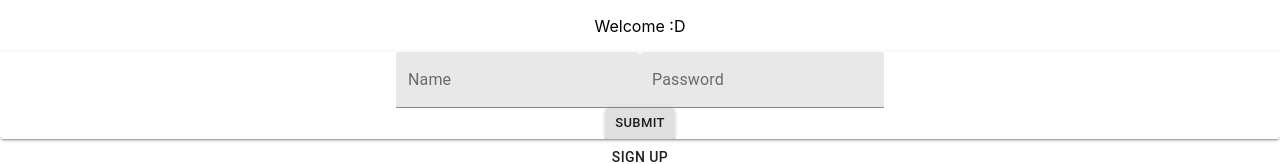
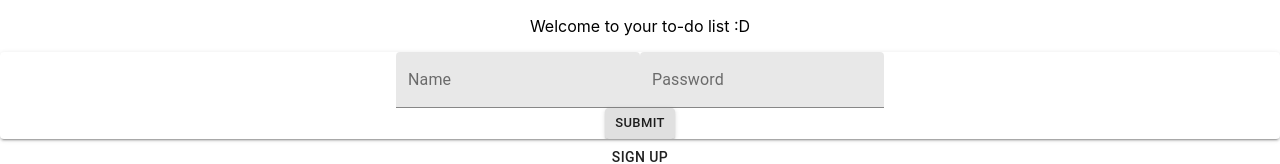
Before and after one commit to hellothai/simple_todolist, a React (Create React App) app in the folder frontend/: page / in a window 1280 px wide. Shown: the top 164 px of the page. Built offline with nearby package versions, Linux system fonts and the light colour scheme.

Commit message:
Refs #12 minor corrections in login

```diff
--- a/frontend/src/App.tsx
+++ b/frontend/src/App.tsx
@@ -6,18 +6,18 @@ import Login from './components/Login';
 import Register from './components/Register';
 
 function App() {
-  const [register ,setRegister] = useState(false);
-  const [loginOK ,setLogin] = useState(false);
+  const [register, setRegister] = useState(false);
+  const [loginOK, setLogin] = useState(false);
   return (
     <div className="App">
-        <p>
-          Welcome :D
-        </p>
-        { !loginOK ? <>
-       <Login setLogin={() => setLogin(!loginOK)}></Login>
-      <div>  <Button onClick={() => setRegister(!register)}> Sign Up </Button>
-        {register &&
-      <Register></Register>}</div> </> :   <Dashboard/>   }
+      <p>
+        Welcome to your to-do list :D
+      </p>
+      {!loginOK ? <>
+        <Login setLogin={() => setLogin(!loginOK)}></Login>
+        <div>  <Button onClick={() => setRegister(!register)}> Sign Up </Button>
+          {register &&
+            <Register></Register>}</div> </> : <Dashboard />}
     </div>
   );
 }
--- a/frontend/src/components/Dashboard.tsx
+++ b/frontend/src/components/Dashboard.tsx
@@ -1,22 +1,15 @@
-import { Button, Card, TextField, Typography } from '@material-ui/core';
-import React from 'react';
+import { Card } from '@material-ui/core';
 import '../App.css';
 
 
 
 function Dashboard() {
-  const [name, setName] = React.useState<string>('');
-  const [password, setPassword] = React.useState<string>('');
-  const [email, setEmail] = React.useState<string>('');
-  const [error, setError] = React.useState<string>('');
-  const [success, setSuccess] = React.useState<string>('');
 
-
-  return (
-    <Card elevation={2} className="Dashboard" style={{ maxHeight: 800 }}>
-     Hello
-    </Card>
-  );
+    return (
+        <Card elevation={2} className="Dashboard" style={{ maxHeight: 800 }}>
+            Hello
+        </Card>
+    );
 
 }
 
```
